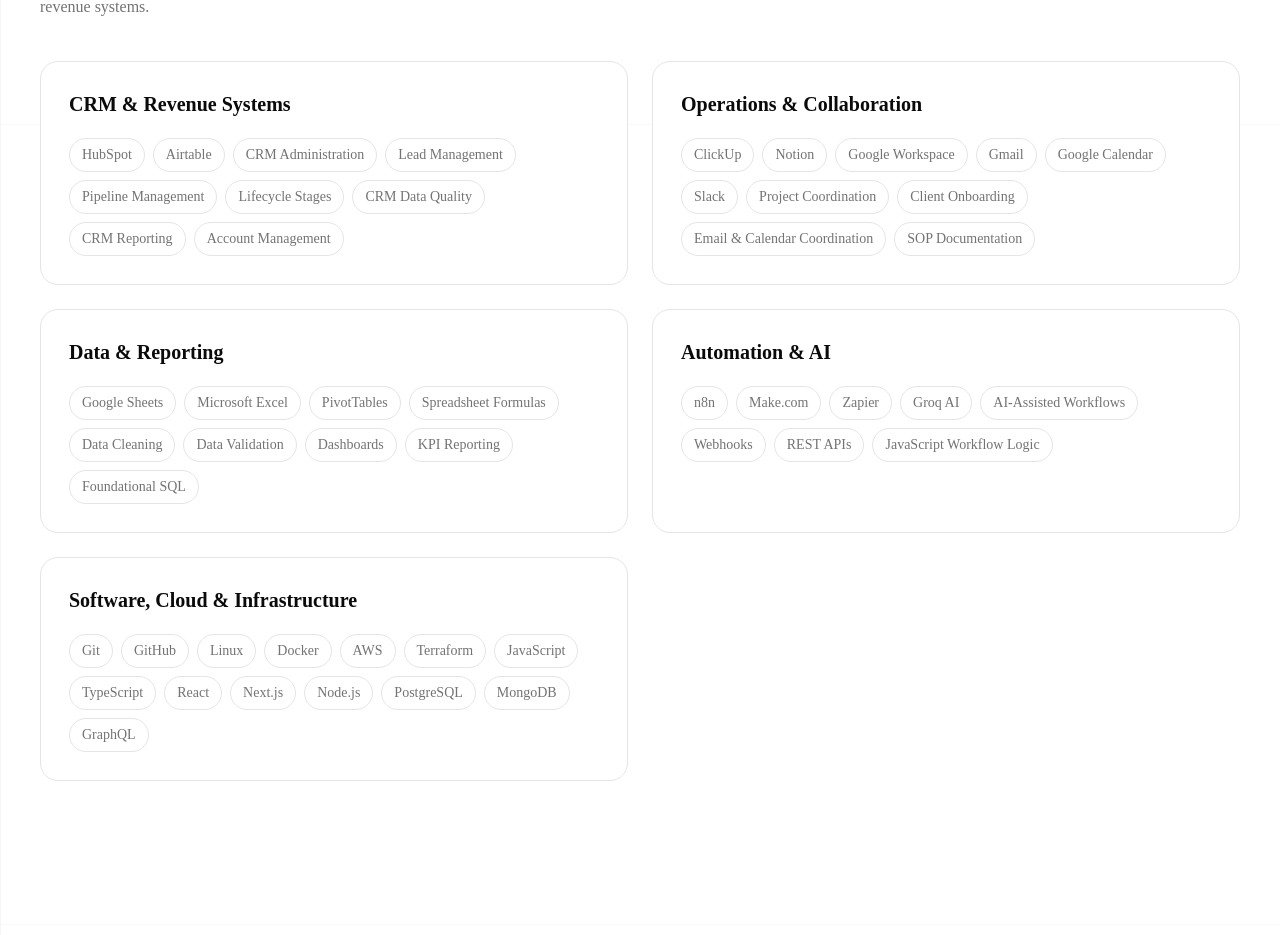
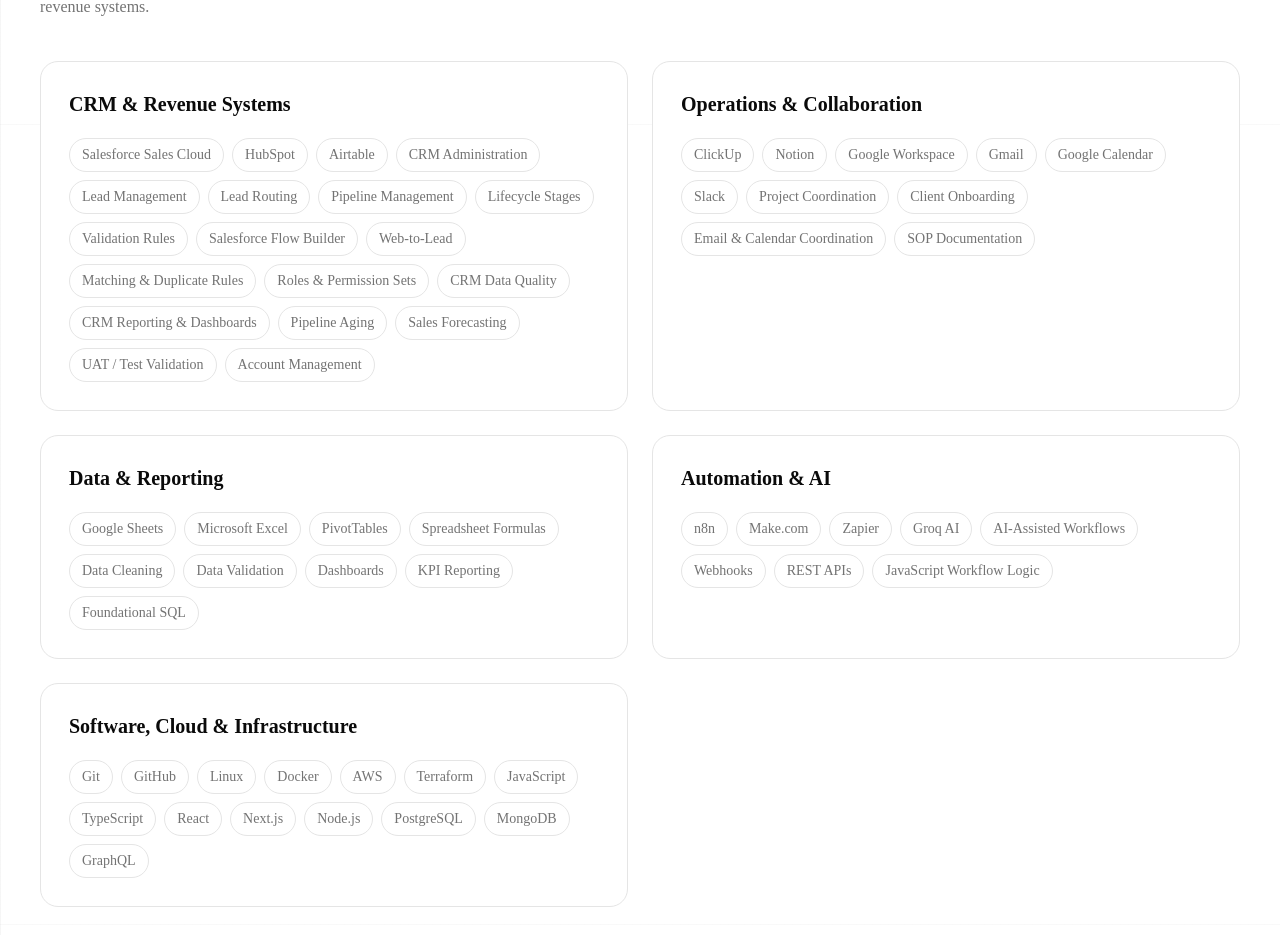
Before and after one commit to Nikkypwetti/nikkytechies-portfolio, a Next.js app: page /resume in a window 1280 px wide. Shown: the part 4676-5611 px from the top of the page. Built offline with nearby package versions, Linux system fonts and the light colour scheme.

Commit message:
Add Salesforce administration skills

```diff
--- a/data/technical-skills.ts
+++ b/data/technical-skills.ts
@@ -2,14 +2,24 @@
   {
     category: "CRM & Revenue Systems",
     items: [
+      "Salesforce Sales Cloud",
       "HubSpot",
       "Airtable",
       "CRM Administration",
       "Lead Management",
+      "Lead Routing",
       "Pipeline Management",
       "Lifecycle Stages",
+      "Validation Rules",
+      "Salesforce Flow Builder",
+      "Web-to-Lead",
+      "Matching & Duplicate Rules",
+      "Roles & Permission Sets",
       "CRM Data Quality",
-      "CRM Reporting",
+      "CRM Reporting & Dashboards",
+      "Pipeline Aging",
+      "Sales Forecasting",
+      "UAT / Test Validation",
       "Account Management",
     ],
   },
```
